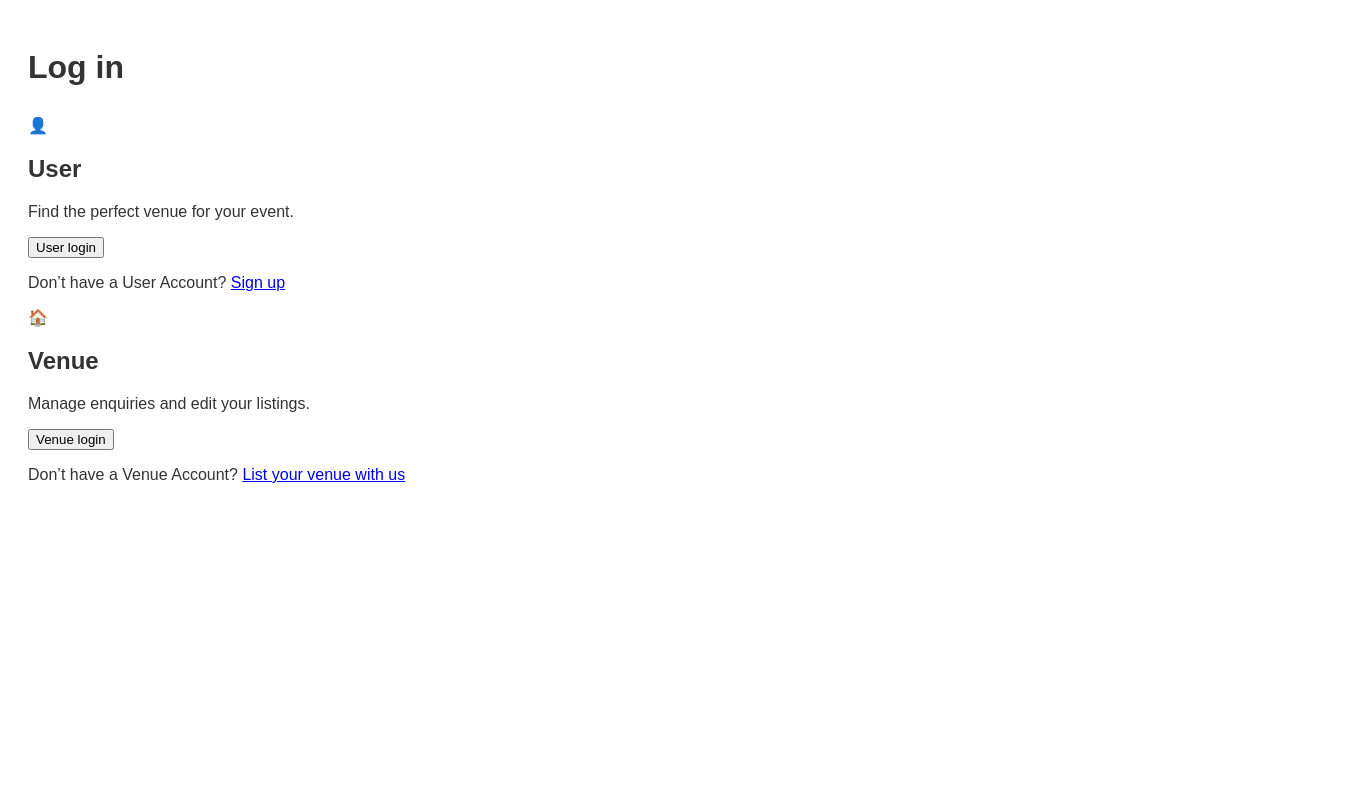
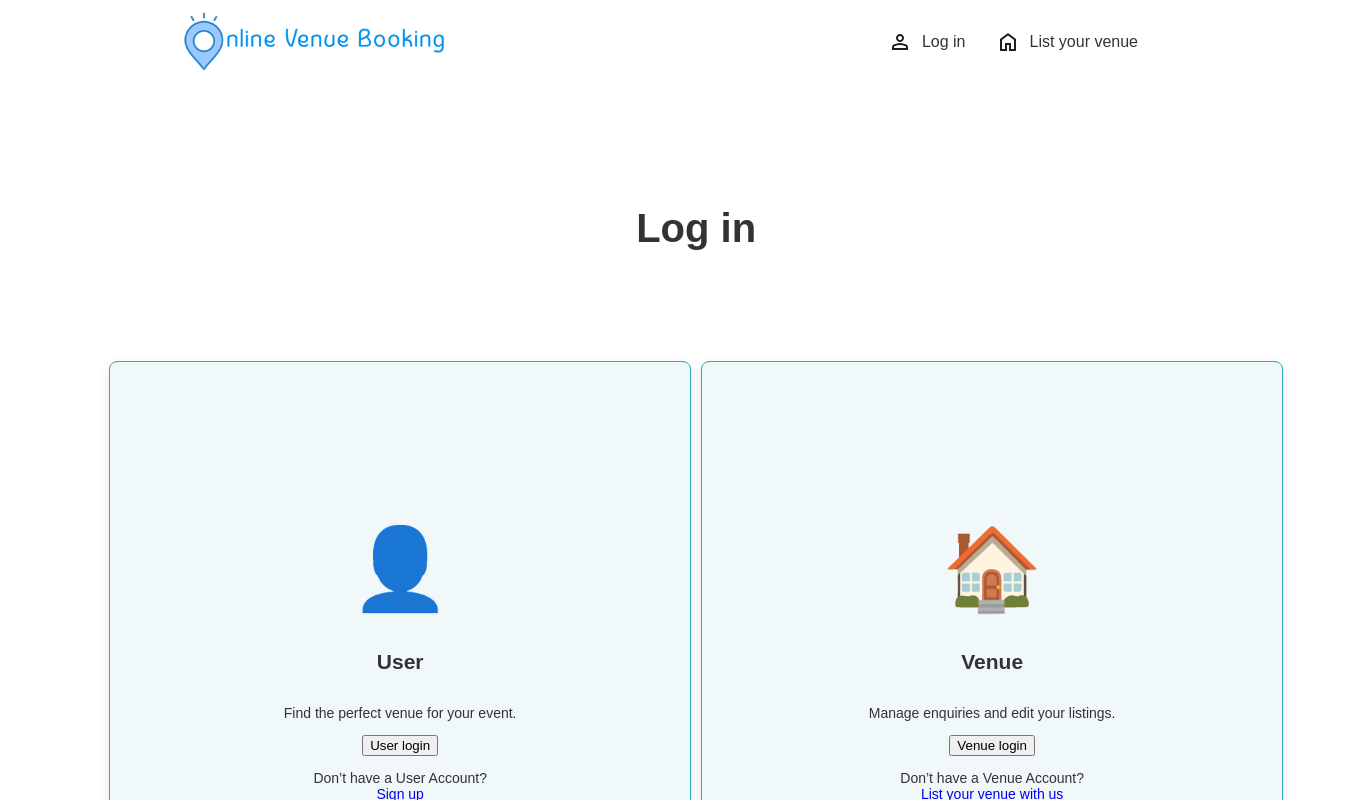
Before and after one commit to behnamfarhadi2010/HereVeNue, a React (Vite) app: page /login in a window 1280 px wide. Shown: the top 800 px of the page, 1364 px wide, since content can reach past the window. Built offline with nearby package versions, Linux system fonts and the light colour scheme.

Commit message:
Designing a login page

```diff
--- a/src/App.jsx
+++ b/src/App.jsx
@@ -3,9 +3,11 @@
 import React from "react";
 import { BrowserRouter as Router, Routes, Route } from "react-router-dom";
 import "./styles/main.css"; //
+import "./styles/Login.css"; // استایل هدر
 import Login from "./pages/login"; //
 
 import Home from "./pages/Home";
+import Header from "./components/Header"; // کامپوننت هدر برای ناوبری
 
 const App = () => {
   return (
--- a/src/components/Header.jsx
+++ b/src/components/Header.jsx
@@ -8,7 +8,7 @@ function Header() {
         <img
           src="/src/assets/Blue Yellow Simple Modern Travel Booking Platform Logo (1).png"
           className="logo"
-          alt="OVB Logo"
+          alt="OVB"
           width="300"
         />
       </Link>
--- a/src/pages/login.jsx
+++ b/src/pages/login.jsx
@@ -2,36 +2,87 @@
 import React from "react";
 import { Link } from "react-router-dom";
 //import "./Login.css";
-
 const Login = () => {
   return (
+    <>
+      <head>
+        <meta charset="UTF-8" />
+        <link rel="icon" type="image/svg+xml" href="/vite.svg" />
+        <meta name="viewport" />
+        <title>Online Venue Booking</title>
+        <link rel="stylesheet" href="/src/styles/main.css" />
+      </head>
+      <body>
+        <header>
+          <a href="/index.html" target="_blank" rel="noopener noreferrer">
+            <img
+              src="./src/assets/Blue Yellow Simple Modern Travel Booking Platform Logo (1).png"
+              class="logo"
+              alt="Vite logo"
+              width="300"
+            />
+          </a>
+          <nav class="menu">
+            <ul>
+              <li>
+                <a href="/login">
+                  <img
+                    src="./src/assets/person.svg"
+                    id="icon"
+                    alt="Person icon"
+                    width="24"
+                    height="24"
+                  />
+                  <span>Log in</span>
+                </a>
+              </li>
+              <li>
+                <a href="/about">
+                  <img
+                    src="./src/assets/home_24.svg"
+                    id="icon"
+                    alt="Person icon"
+                    width="24"
+                    height="24"
+                  />
+                  <span> List your venue </span>
+                </a>
+              </li>
+            </ul>
+          </nav>
+        </header>
+        <main>
           <div className="login-page">
             <h1 className="login-title">Log in</h1>
             <div className="login-options">
               {/* User Box */}
-        <div className="login-box">
+              <div className="login-box-user">
                 <div className="login-icon">👤</div>
                 <h2>User</h2>
                 <p>Find the perfect venue for your event.</p>
                 <button className="login-btn">User login</button>
                 <p className="login-footer">
-            Don’t have a User Account? <Link to="/signup">Sign up</Link>
+                  Don’t have a User Account? <br />
+                  <Link to="/signup">Sign up</Link>
                 </p>
               </div>
 
               {/* Venue Box */}
-        <div className="login-box">
+              <div className="login-box-venue">
                 <div className="login-icon">🏠</div>
                 <h2>Venue</h2>
                 <p>Manage enquiries and edit your listings.</p>
                 <button className="login-btn">Venue login</button>
                 <p className="login-footer">
-            Don’t have a Venue Account?{" "}
+                  Don’t have a Venue Account? <br />
                   <Link to="/list-your-venue">List your venue with us</Link>
                 </p>
               </div>
             </div>
           </div>
+        </main>
+      </body>
+    </>
   );
 };
 
--- /dev/null
+++ b/src/styles/Login.css
@@ -0,0 +1,43 @@
+.login-title {
+  font-size: 2.5rem;
+  font-weight: bold;
+  color: #333;
+}
+.login-title {
+  display: flex;
+  justify-content: center;
+  align-items: center;
+}
+.login-page {
+  display: flex;
+  flex-direction: column;
+  align-items: center;
+  gap: 5rem;
+}
+.login-options {
+  display: flex;
+  flex-direction: row;
+  font-size: 14px;
+  gap: 10px;
+}
+.login-box-user,
+.login-box-venue {
+  border: #2fa9bf 1px solid;
+  display: flex;
+  flex-direction: column;
+  padding: 10rem;
+  align-items: center;
+}
+.login-box-user,
+.login-box-venue {
+  background-color: #f0f8fa;
+  border-radius: 8px;
+  box-shadow: 0 4px 12px rgba(0, 0, 0, 0.1);
+  width: 260px;
+  text-align: center;
+}
+.login-icon {
+  font-size: 5rem;
+  color: #2fa9bf;
+  margin-bottom: 1rem;
+}
--- a/src/styles/main.css
+++ b/src/styles/main.css
@@ -238,3 +238,20 @@ select {
     flex-direction: column;
   }
 }
+
+.menuHeader {
+  display: flex;
+  justify-content: space-between;
+  align-items: center;
+  padding: 10px 20px;
+  background-color: #282c34;
+  color: white;
+}
+.menuHeader nav span {
+  display: flex;
+  gap: 20px;
+  border: #282c34 1px solid;
+  padding: 10px;
+  border-radius: 5px;
+  color: violet;
+}
```
Lines whose indentation alone changed are shown as unchanged.
